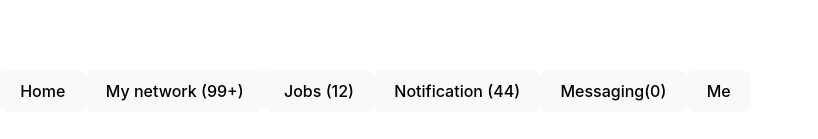
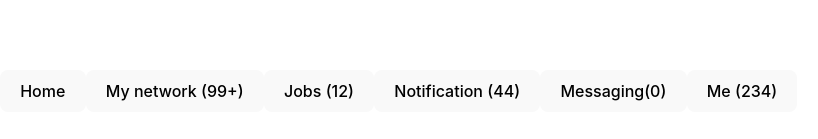
Before and after one commit to ronitsharma03/100xDevs-cohort-code, a React (Vite) app in the folder week 7.3/advanced-recoil/: page / in a window 1280 px wide. Shown: the part 309-448 px from the top of the page, without its empty margins (0-818 px from the left). Built offline with nearby package versions, Linux system fonts and the light colour scheme; the HTML template or start-up script is replaced by a standard one.

Commit message:
Ugly way to do total notifications count

```diff
--- a/week 7.3/advanced-recoil/src/App.jsx
+++ b/week 7.3/advanced-recoil/src/App.jsx
@@ -1,6 +1,8 @@
 // Advanced recoil //
 import { useRecoilValue, RecoilRoot, useRecoilState } from 'recoil'
 import { jobsAtom, messagesAtom, networkAtom, notificationAtom } from './atoms'
+import { meSelector } from './selector';
+import { useMemo } from 'react';
 
 function App() {
   return (
@@ -16,6 +18,13 @@ function Buttons(){
   const notifications = useRecoilValue(notificationAtom);
   const jobs = useRecoilValue(jobsAtom);
 
+  // Ugly approach to do the all sum
+  // Still you need to use useMemo() hook to make sure this won't be calculated since any of the recoil value changes
+
+  const totalvalues = useMemo(() => {
+    return network + notifications + jobs + messages;
+  }, [network, notifications, messages, jobs]); // Still an ugly way to do
+
   return (
     <>
       <button>Home</button>
@@ -25,7 +34,7 @@ function Buttons(){
       <button>Messaging({messages})</button>
       <button onClick={()=>{
         setMessagesCount(c => c + 1)
-      }}>Me</button>
+      }}>Me ({totalvalues})</button>
     </>
   )
 }
--- /dev/null
+++ b/week 7.3/advanced-recoil/src/selector.js
@@ -0,0 +1,14 @@
+import { selector } from "recoil";
+import { jobsAtom, messagesAtom, networkAtom, notificationAtom } from "./atoms";
+
+export const meSelector = selector({
+    key: "meSelector",
+    get: ({get}) =>{
+        const network = get(networkAtom);
+        const message = get(messagesAtom);
+        const notification = get(notificationAtom);
+        const jobs = get(jobsAtom);
+
+        return (network + message + notification + jobs);
+    }
+})
```
